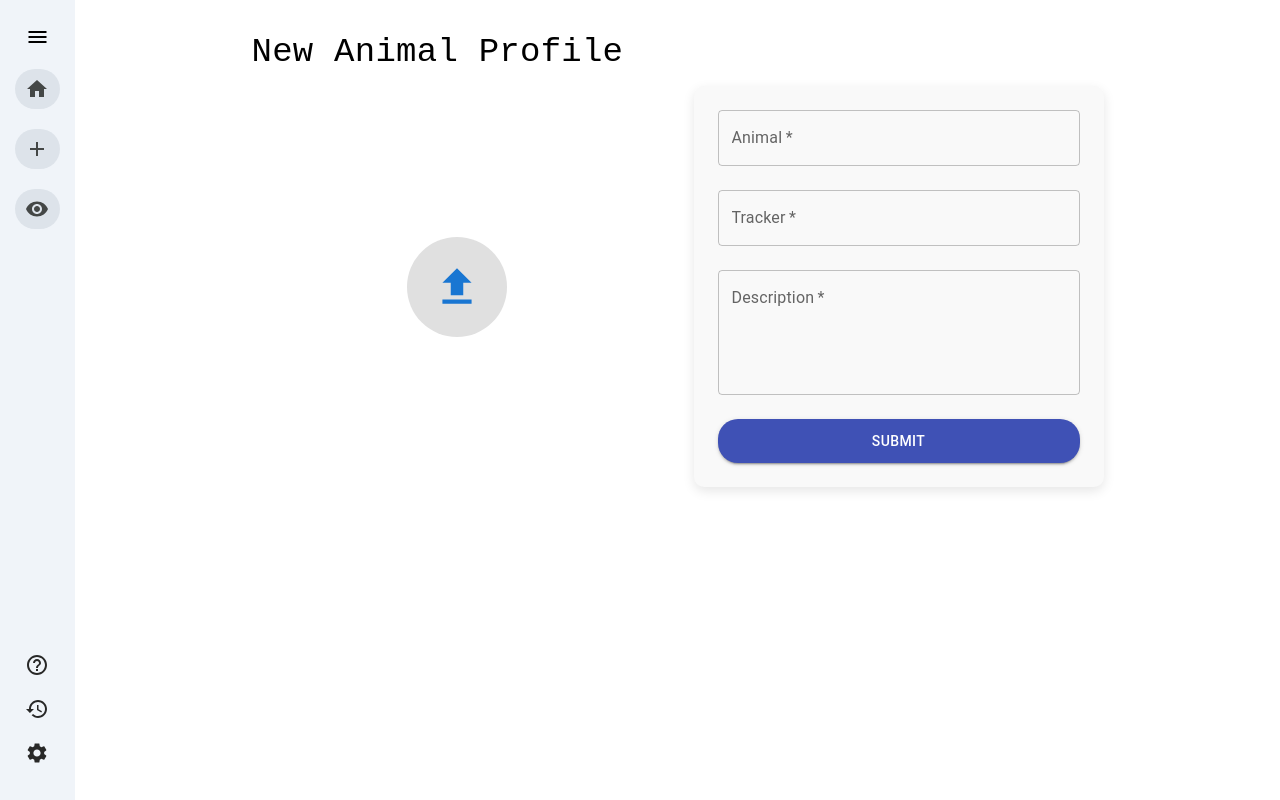
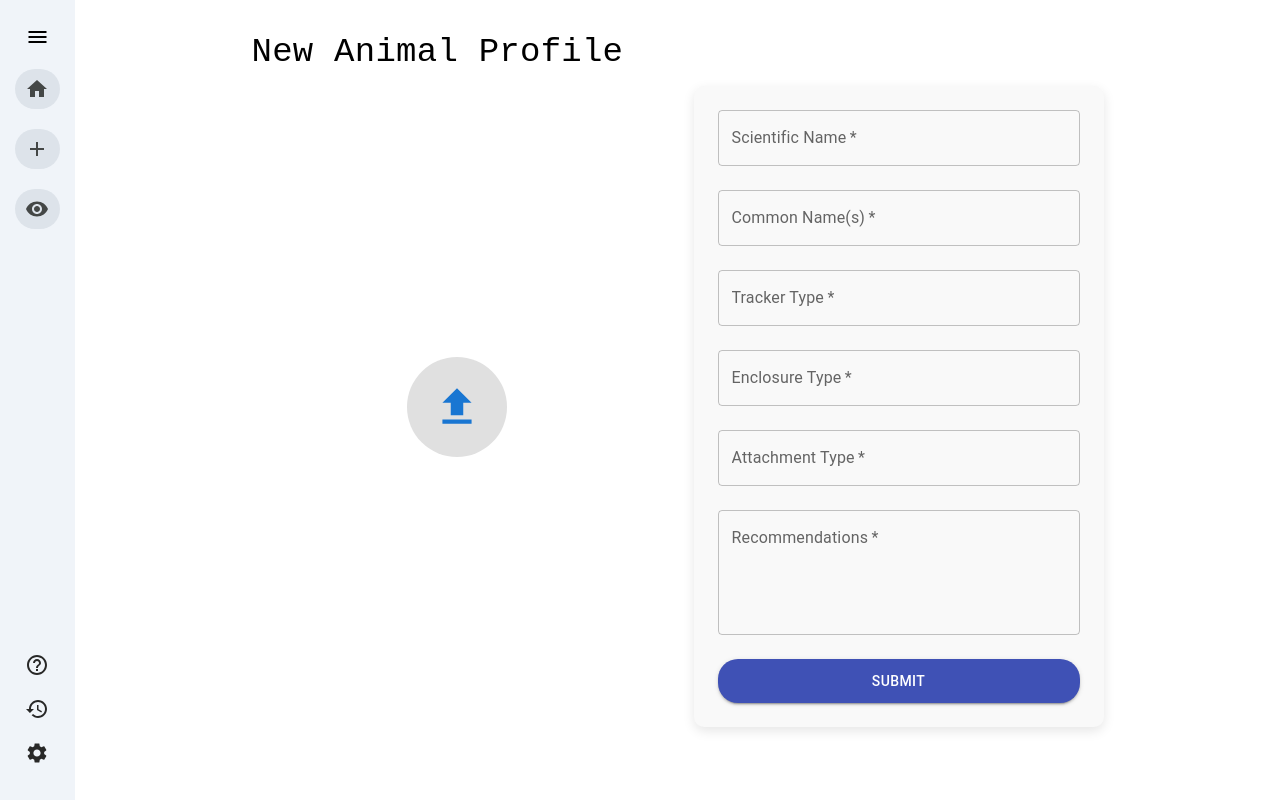
Before and after one commit to The-Enforcers/WildLife-Tracker-Repo-JIC4125, a React (Create React App) app in the folder frontend/: page /create in a window 1280 px wide. Built offline with nearby package versions, Linux system fonts and the light colour scheme.

Commit message:
Modified fields of Create Post page

```diff
--- a/frontend/src/pages/CreatePost/CreatePostPage.js
+++ b/frontend/src/pages/CreatePost/CreatePostPage.js
@@ -17,8 +17,11 @@ import Sidebar from "../../components/Sidebar/Sidebar";
 
 const CreatePostPage = () => {
   const [title, setTitle] = useState("");
-  const [tracker, setTracker] = useState("");
-  const [description, setDescription] = useState("");
+  const [commonName, setCommonName] = useState("");
+  const [trackerType, setTrackerType] = useState("");
+  const [enclosureType, setEnclosureType] = useState("");
+  const [attachmentType, setAttachmentType] = useState("");
+  const [recommendations, setRecommendations] = useState("");
   const [image, setImage] = useState(null);
   const [error, setError] = useState("");
   const navigate = useNavigate();
@@ -33,12 +36,12 @@ const CreatePostPage = () => {
     e.preventDefault();
 
     // Basic frontend validation
-    if (!title || !description) {
+    if (!title || !recommendations) {
       setError("Both fields are required.");
       return;
     }
 
-    const newPost = { title, tracker, description }; // Exclude image from the form data
+     const newPost = {title, commonName, trackerType, enclosureType, attachmentType, recommendations}; // Exclude image from the form data
 
     try {
       await createPost(newPost);
@@ -130,7 +133,7 @@ const CreatePostPage = () => {
                 </Typography>
               )}
               <TextField
-                label="Animal"
+                label="Scientific Name"
                 variant="outlined"
                 value={title}
                 onChange={(e) => setTitle(e.target.value)}
@@ -139,21 +142,48 @@ const CreatePostPage = () => {
                 sx={{ borderRadius: "10px" }}
               />
               <TextField
-                label="Tracker"
+                label="Common Name(s)"
                 variant="outlined"
-                value={tracker}
-                onChange={(e) => setTracker(e.target.value)}
+                value={commonName}
+                onChange={(e) => setCommonName(e.target.value)}
                 required
                 fullWidth
                 sx={{ borderRadius: "10px" }}
               />
               <TextField
-                label="Description"
+                label="Tracker Type"
+                variant="outlined"
+                value={trackerType}
+                onChange={(e) => setTrackerType(e.target.value)}
+                required
+                fullWidth
+                sx={{ borderRadius: "10px" }}
+              />
+              <TextField
+                label="Enclosure Type"
+                variant="outlined"
+                value={enclosureType}
+                onChange={(e) => setEnclosureType(e.target.value)}
+                required
+                fullWidth
+                sx={{ borderRadius: "10px" }}
+              />
+              <TextField
+                label="Attachment Type"
+                variant="outlined"
+                value={attachmentType}
+                onChange={(e) => setAttachmentType(e.target.value)}
+                required
+                fullWidth
+                sx={{ borderRadius: "10px" }}
+              />
+              <TextField
+                label="Recommendations"
                 variant="outlined"
                 multiline
                 rows={4}
-                value={description}
-                onChange={(e) => setDescription(e.target.value)}
+                value={recommendations}
+                onChange={(e) => setRecommendations(e.target.value)}
                 required
                 fullWidth
                 sx={{ borderRadius: "10px" }}
```
Also changed, not shown: 2 other files (tests, documents, lock files or other folders).
